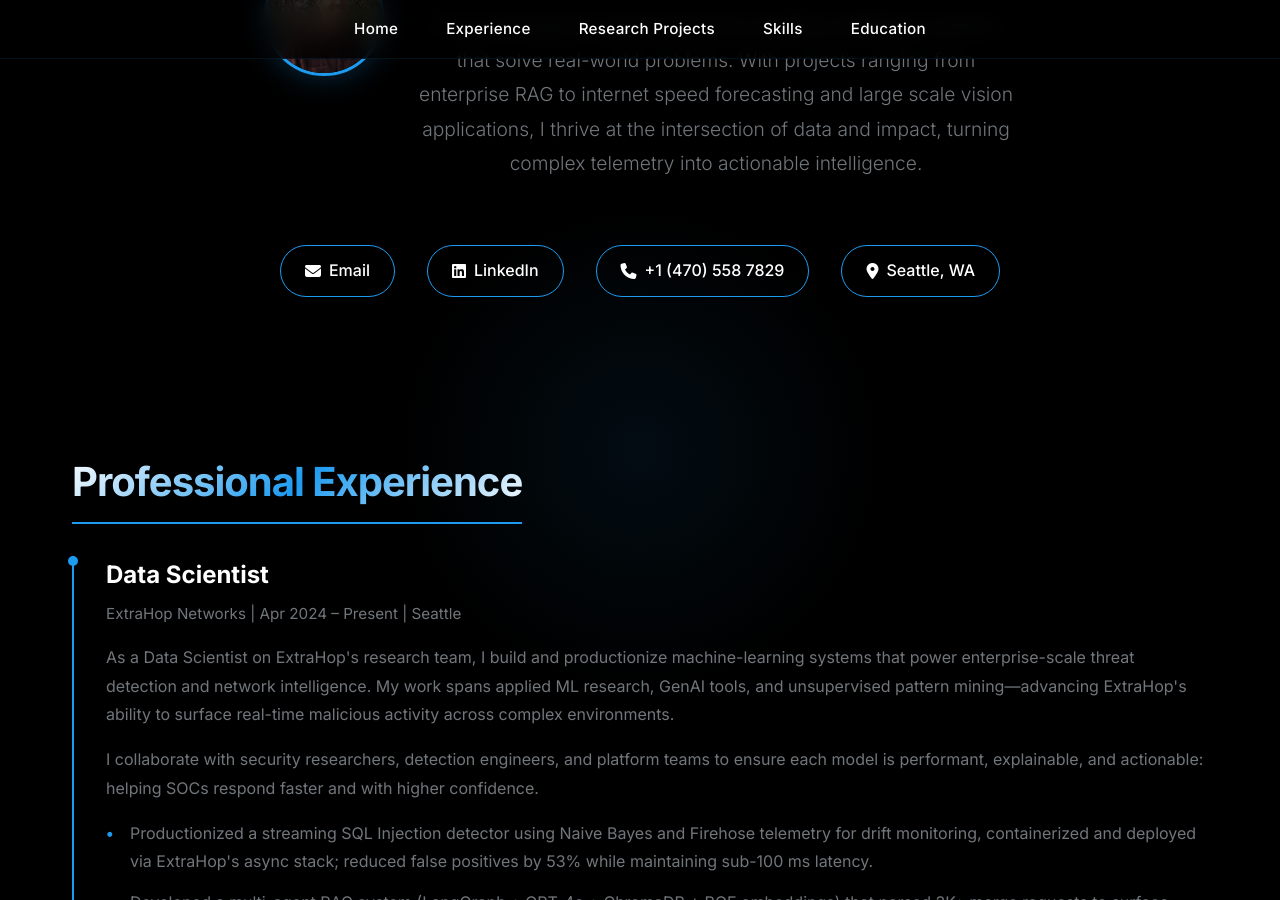
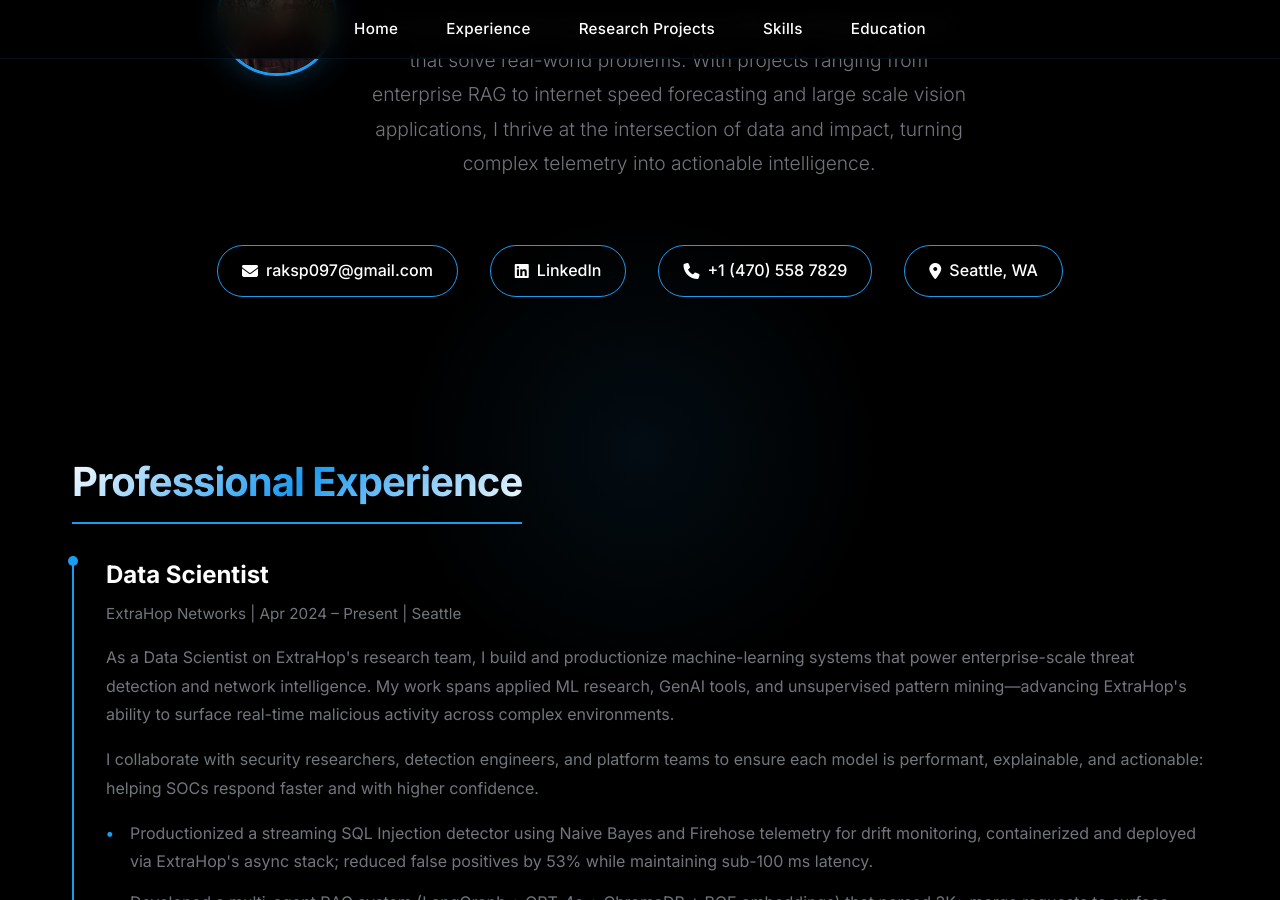
Before and after one commit to raks097/raks097.github.io, a Jekyll site: the page index.html, which Jekyll copies as it is, in a window 1280 px wide and 900 px high, scrolled down 302 px. Built offline with Jekyll 4.4.1, drawn with Linux system fonts in a browser that asks for light colours.

Commit message:
updated email

```diff
--- a/index.html
+++ b/index.html
@@ -507,7 +507,7 @@
                 </div>
             </div>
             <div class="contact-links">
-                <a href="mailto:raksp097@gmail.com"><i class="fas fa-envelope"></i> Email</a>
+                <a href="mailto:raksp097@gmail.com"><i class="fas fa-envelope"></i> raksp097@gmail.com</a>
                 <a href="https://www.linkedin.com/in/srp3/" target="_blank"><i class="fab fa-linkedin"></i> LinkedIn</a>
                 <a href="tel:+14705587829"><i class="fas fa-phone"></i> +1 (470) 558 7829</a>
                 <a href="#"><i class="fas fa-map-marker-alt"></i> Seattle, WA</a>
```
